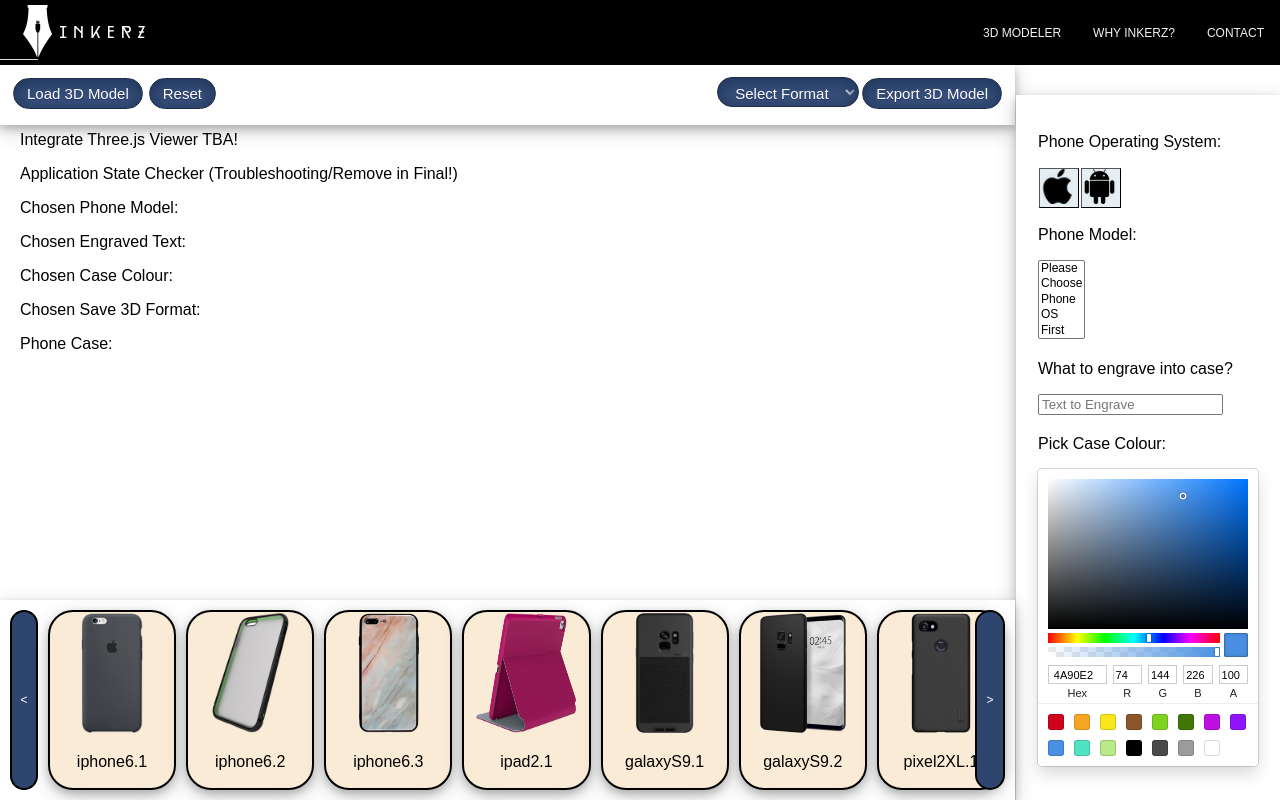
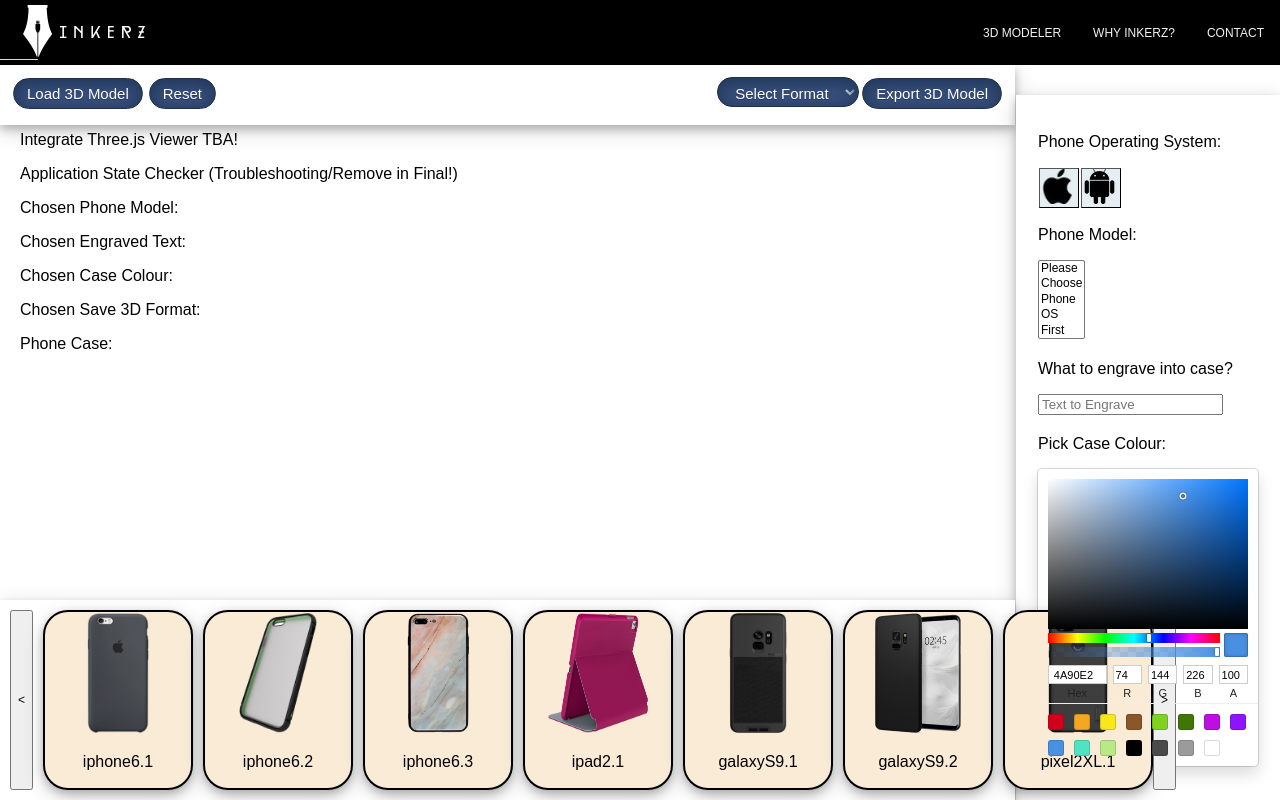
Before and after one commit to Che-Zhu/Inkerz-ReactUI, a React (Create React App) app: page / in a window 1280 px wide. Built offline with nearby package versions, Linux system fonts and the light colour scheme.

Commit message:
Update index.css
Added scrollable card view for cases

```diff
--- a/src/index.css
+++ b/src/index.css
@@ -259,8 +259,8 @@ select {
 }
 
 .displayCaseList {
+  min-width: 150px;
   height: 180px;
-  width: 150px;
   background-color: antiquewhite;
   border-radius: 25px;
   border-color: black;
@@ -288,41 +288,14 @@ select {
   max-height: 120px;
 }
 
-.previousPage {
-  height: 180px;
-  width: 30px;
-  background-color: #2e466e;
-  border-radius: 25px;
-  border-color: black;
-  border: 2px solid black;
-  -webkit-text-fill-color: white;
+.card {
+  display: flex;
+  background-color: rgba(1, 1, 1, 0);
+  min-width: 100%;
+  min-height: 190px;
+  overflow-x: auto;
 }
 
-.nextPage {
-  height: 180px;
-  width: 30px;
-  background-color: #2e466e;
-  position: absolute;
-  right: 0;
-  margin-right: 10px;
-  border-radius: 25px;
-  border-color: black;
-  border: 2px solid black;
-  -webkit-text-fill-color: white;
+.card::-webkit-scrollbar {
+  display: none;
 }
-
-.previousPage:hover {
-  background-color: rgb(138, 138, 138);
-}
-
-.previousPage:active {
-  background-color: #2e466e;
-}
-
-.nextPage:hover {
-  background-color: rgb(138, 138, 138);
-}
-
-.nextPage:active {
-  background-color: #2e466e;
-}
```
